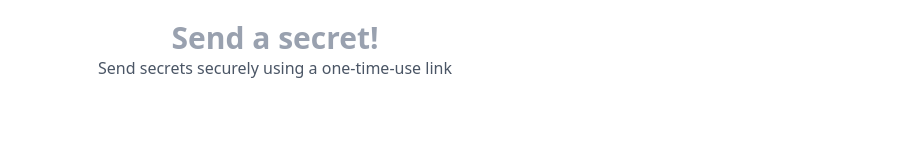
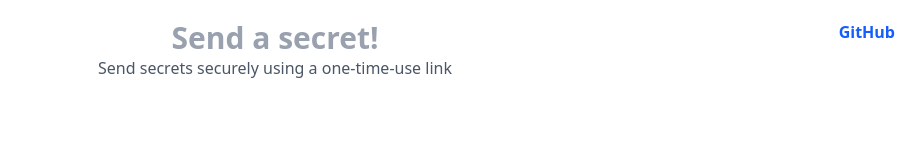
Before and after one commit to magarpratik/send-a-secret, a SvelteKit app in the folder frontend/: page / in a window 1280 px wide. Shown: the top 160 px of the page, without its empty margins (365-1280 px from the left). Built offline with nearby package versions, Linux system fonts and the light colour scheme.

Commit message:
add github link

```diff
--- a/frontend/src/routes/+page.svelte
+++ b/frontend/src/routes/+page.svelte
@@ -11,6 +11,16 @@
 	<p class="text-gray-600">Send secrets securely using a one-time-use link</p>
 </div>
 
+<div class="fixed top-0 right-0 z-20 p-5">
+	<a
+		href="https://github.com/magarpratik/send-a-secret"
+		target="_blank"
+		class="font-semibold text-blue-600 hover:text-blue-800"
+	>
+		GitHub
+	</a>
+</div>
+
 <div class="flex h-screen flex-col items-center justify-center gap-2 sm:flex-row sm:gap-4">
 	<textarea class="textarea" placeholder="Enter secret..."></textarea>
 	<button class="btn btn-soft btn-primary" on:click={showComingSoon}>Generate link</button>
```
